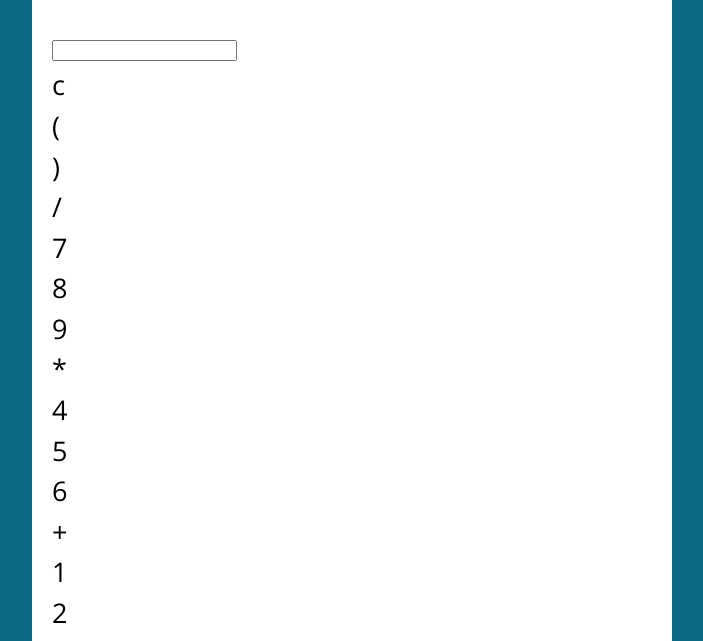
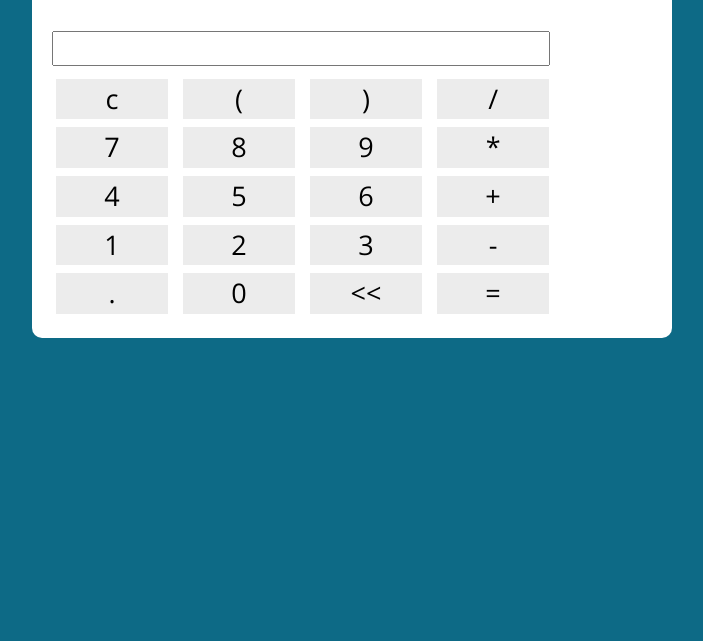
Before and after one commit to matheuspython/calculadora-com-fatoryFunctions, a plain HTML site: page html/index.html in a window 1280 px wide. Shown: the part 153-794 px from the top of the page, without its empty margins (288-991 px from the left). Drawn offline with nearby package versions, Linux system fonts and the light colour scheme.

Commit message:
estilização da calculadora concluida

```diff
--- a/css/style.css
+++ b/css/style.css
@@ -42,3 +42,27 @@
     form button:active {
         background-color: aqua;
     }
+
+    .container input {
+        width: 83%;
+        height: 35px;
+        margin-bottom: 9px;
+        text-align: right;
+        text-transform: uppercase;
+        font-weight: bold;
+        font-size: 20px;
+    }
+
+    .btn {
+        cursor: pointer;
+        text-align: center;
+        background-color: rgb(236, 236, 236);
+        width: 20%;
+        display: inline-block;
+        border: 4px solid white;
+        transition: .4s;
+    }
+
+    .btn:hover {
+        background-color: rgb(214, 214, 214);
+    }
```
